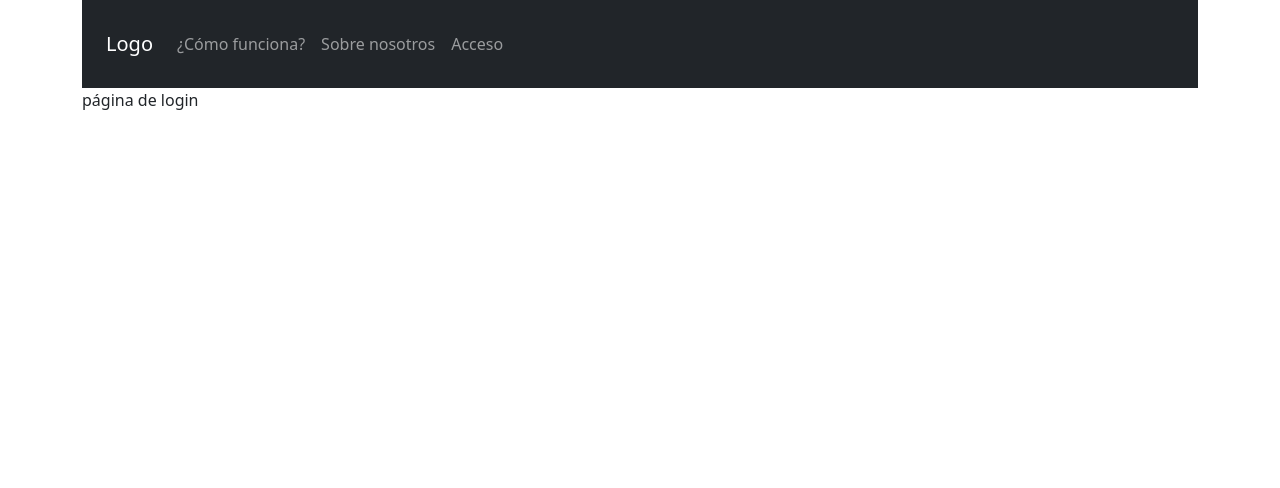
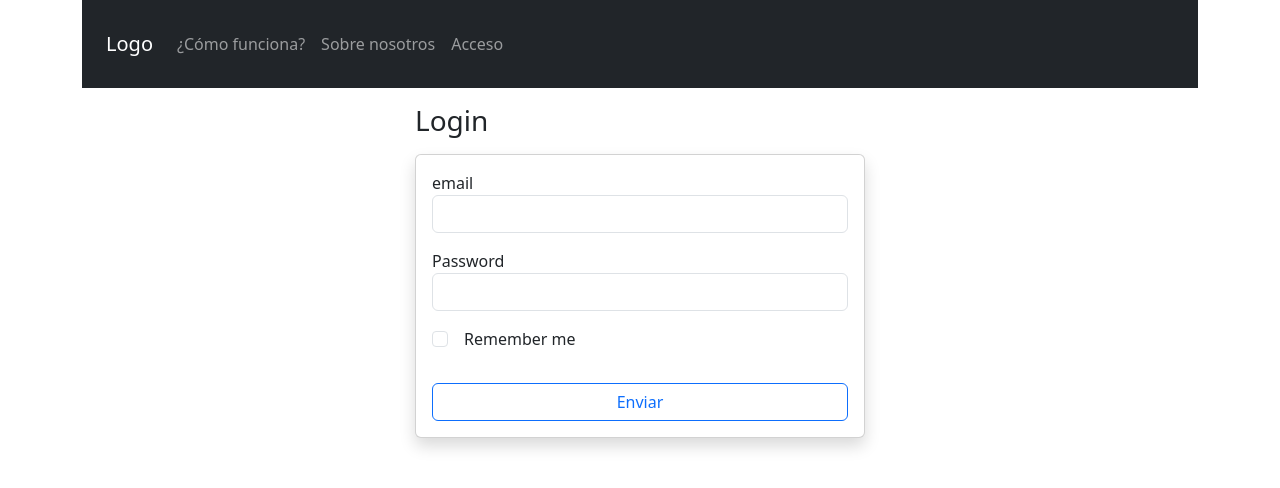
Before and after one commit to lorenahurol/TFM-FrontEnd-app-compartir-gastos, an Angular app in the folder TFM_AppCompartirGastos/: page /login in a window 1280 px wide. Shown: the top 488 px of the page. Built offline with nearby package versions, Linux system fonts and the light colour scheme.

Commit message:
Copletado login y añadido guard basico a las rutas de /home

```diff
--- a/TFM_AppCompartirGastos/src/app/app.routes.ts
+++ b/TFM_AppCompartirGastos/src/app/app.routes.ts
@@ -9,6 +9,7 @@ import { CreateGroupComponent } from './pages/create-group/create-group.componen
 import { LandingComponent } from './pages/landing/landing.component';
 import { ExpenseListComponent } from './pages/expense-list/expense-list.component';
 import { ExpenseViewComponent } from './pages/expense-view/expense-view.component';
+import { authGuard } from './common/guards/auth.guard';
 
 export const routes: Routes = [
   { path: '', redirectTo: '/landing', pathMatch: 'full' },
@@ -23,8 +24,7 @@ export const routes: Routes = [
       { path: 'expenses/:groupId',  component: ExpenseListComponent },
       { path: 'expenses/:groupId/add', component: ExpenseViewComponent },
       { path: 'expenses/:groupId/edit/:expenseId', component: ExpenseViewComponent },
-
-    ],
+    ], canActivate:[authGuard],
   },
   { path: '**', component: Error404Component },
 ];
--- /dev/null
+++ b/TFM_AppCompartirGastos/src/app/common/guards/auth.guard.ts
@@ -0,0 +1,16 @@
+import { inject } from '@angular/core';
+import { CanActivateFn, Router } from '@angular/router';
+
+export const authGuard: CanActivateFn = (route, state) => {
+  const router = inject(Router);
+
+  const token = localStorage.getItem('login_token')
+
+  if (token) {
+    return true
+  } else {
+    alert ('Necesitas estar autenticado')
+    router.navigateByUrl('/login')
+    return false;
+  }
+};
--- a/TFM_AppCompartirGastos/src/app/components/register-form/registerform.component.html
+++ b/TFM_AppCompartirGastos/src/app/components/register-form/registerform.component.html
@@ -1,4 +1,4 @@
-<form class="row g-1" novalidate [formGroup]="inputForm" (ngSubmit)="getDataForm()">
+<form class="row g-1 class card p-3 shadow" novalidate [formGroup]="inputForm" (ngSubmit)="getDataForm()">
 <!-- First Name -->
   <div class="row g-2">
     <div class="col-md-3  label">
@@ -38,9 +38,12 @@
     <div class="col-md-9">
       <div class="input-group has-validation">
         <span class="input-group-text" id="inputGroupPrepend">&#64;</span>
-        <input type="text" class="form-control" id="username" formControlName="username" placeholder="MiguelDeCervantes_1547" required>
+        <input type="text" class="form-control" id="username" formControlName="username" placeholder="MiguelDeCervantes_1547" required (input)="checkUsername($event)">
 
       </div>
+      @if (usernameExists.exists === true){
+        <p class="error-msg">Uix, alguien ya ha cojido este nombre de usuario!</p>
+      }
       @if (checkControl ('username','required')) {
         <p class="error-msg">Campo obligatorio</p>
       }
--- a/TFM_AppCompartirGastos/src/app/components/register-form/registerform.component.ts
+++ b/TFM_AppCompartirGastos/src/app/components/register-form/registerform.component.ts
@@ -12,12 +12,14 @@ import { Router } from '@angular/router';
   styleUrl: './registerform.component.css',
 })
 export class RegisterFormComponent {
-  router = inject (Router)
+  router = inject(Router);
   usersServices = inject(UsersService);
 
   inputForm: FormGroup;
 
   arrInternationalCodes: Array<any> = [];
+
+  usernameExists: { exists: boolean } = { exists: false };
 
   constructor() {
     this.inputForm = new FormGroup(
@@ -46,8 +48,10 @@ export class RegisterFormComponent {
       [this.passwordControl]
     );
   }
-
-  // Función que obtiene los datos del form y los envía al servicio
+  /**
+   *  Método que obtiene los datos del form y los envía al servicio.
+   *  Verifica si
+   */
   async getDataForm(): Promise<void> {
     const newUser = {
       mail: this.inputForm.value.email,
@@ -58,23 +62,33 @@ export class RegisterFormComponent {
       phone: `${this.inputForm.value.country_code} ${this.inputForm.value.telephone}`,
     };
 
-  try {
-    const response = await this.usersServices.createNewUser(newUser)
-    console.log (response)
-    if (!response.token) {
-      alert(response.message)
-    } else {
-      localStorage.setItem('token', response.token!)
-      alert("Usuario creado correctamente")
-      this.router.navigateByUrl('/home')
+    try {
+      const response = await this.usersServices.createNewUser(newUser);
+      if (!response.token) {
+        // Verifica si se recibe error de email duplicado en BBDD
+        if (response.errno === 1062) {
+          const redirect = confirm(
+            `El email ${this.inputForm.value.email} ya existe en base de datos.\n¿Quieres ir a la página de login?`
+          );
+          if (redirect) this.router.navigateByUrl('/login');
+        } else {
+          alert(response.message);
+        }
+      } else {
+        // En caso el registro sea correcto se recibe y almacena el token de login
+        localStorage.setItem('token', response.token!);
+        alert('Usuario creado correctamente');
+        this.router.navigateByUrl('/home');
+      }
+    } catch (error: any) {
+      alert(error.message);
     }
-  } catch (error: any) {
-    alert (error.message)
-  }
     // this.router.navigate (['/home']);
   }
 
-  // Función para la comprobación de todos los validadores
+  /**
+   * Método para la comprobación de todos los validadores
+   */
   checkControl(
     formControlName: string,
     validatorName: string
@@ -85,7 +99,9 @@ export class RegisterFormComponent {
     );
   }
 
-  // Función para verificar que las las dos contraseñas coinciden
+  /**
+   * Método para verificar que las las dos contraseñas coinciden
+   */
   passwordControl(
     formValue: AbstractControl
   ): { passwordControl: boolean } | null {
@@ -100,7 +116,21 @@ export class RegisterFormComponent {
   }
 
   ngOnInit() {
-    // Recupera los valores para los de códigos de país
+    /**
+     * Recupera los valores para los de códigos de país
+     */
     this.arrInternationalCodes = this.usersServices.getAllInternationalCodes();
   }
+
+  /**
+   * Método que veriifica si el username tecleado existe en BBDD
+   */
+  async checkUsername($event: any) {
+    const username = $event.target.value;
+    try {
+      this.usernameExists = await this.usersServices.checkUsename(username);
+    } catch (error: any) {
+      console.log(error.message);
+    }
+  }
 }
--- a/TFM_AppCompartirGastos/src/app/pages/login/login.component.css
+++ b/TFM_AppCompartirGastos/src/app/pages/login/login.component.css
@@ -0,0 +1,4 @@
+.wrapper {
+  max-width: 450px;
+  width: 100%;
+}
--- a/TFM_AppCompartirGastos/src/app/pages/login/login.component.html
+++ b/TFM_AppCompartirGastos/src/app/pages/login/login.component.html
@@ -1 +1,21 @@
-<p>página de login</p>
+<section class=" d-flex justify-content-center">
+  <div class="wrapper">
+
+    <h3 class="mt-3 mb-3">Login</h3>
+    <form action="" class="card p-3 shadow" novalidate="true" #loginForm="ngForm" (ngSubmit)="getDataForm(loginForm)">
+      <div class="mb-3">
+        <label for="mail">email</label>
+        <input type="email" class="form-control" id="mail" name="mail" ngModel>
+      </div>
+      <div class="mb-3">
+        <label for="password">Password</label>
+        <input type="password" class="form-control" id="password" name="password" ngModel>
+      </div>
+      <div class="mb-3 form-check">
+        <input type="checkbox" class="form-check-input me-3" id="rememberMe" name="rememberMe" ngModel>
+        <label for="rememberMe">Remember me</label>
+      </div>
+      <input type="submit" class="btn btn-outline-primary mt-3"  value="Enviar">
+    </form>
+  </div>
+</section>
--- a/TFM_AppCompartirGastos/src/app/pages/login/login.component.ts
+++ b/TFM_AppCompartirGastos/src/app/pages/login/login.component.ts
@@ -1,12 +1,41 @@
-import { Component } from '@angular/core';
+import { Component, inject } from '@angular/core';
+import { FormsModule } from '@angular/forms';
+import { AuthService } from '../../services/auth.service';
+import { Router } from '@angular/router';
 
 @Component({
   selector: 'app-login',
   standalone: true,
-  imports: [],
+  imports: [FormsModule],
   templateUrl: './login.component.html',
-  styleUrl: './login.component.css'
+  styleUrl: './login.component.css',
 })
 export class LoginComponent {
 
+  authServices = inject(AuthService)
+  router = inject (Router)
+
+  async getDataForm(loginForm: any) {
+    let loginBody = loginForm.value
+    if (!loginBody.mail || !loginBody.password) {
+      alert("Los campos email y contraseña son obligatorios")
+    } else {
+
+      // configura manualmente el valor de rememberMe en caso no haya sido tocado por el usuario
+      if (loginBody.rememberMe === "")
+        loginBody.rememberMe = false
+      try {
+        let response = await this.authServices.login(loginBody)
+        localStorage.setItem('login_token', response.token!)
+        this.router.navigateByUrl ('/home')
+      } catch (err: any) {
+        alert (err.error.error)
+      }
+    }
+  }
+
+  ngOnInit() {
+    if (localStorage.getItem('login_token')) this.router.navigateByUrl('/home')
+  }
+
 }
--- /dev/null
+++ b/TFM_AppCompartirGastos/src/app/services/auth.service.ts
@@ -0,0 +1,47 @@
+import { HttpClient } from '@angular/common/http';
+import { Injectable, inject } from '@angular/core';
+import { environment } from '../../environments/environments';
+import { lastValueFrom } from 'rxjs';
+
+type LoginBody = {
+  mail: string;
+  password: string;
+  rememberMe: boolean;
+};
+
+type LoginResponse = {
+  message?: string;
+  error?: string;
+  errno?: number;
+  token?: string;
+};
+
+@Injectable({
+  providedIn: 'root',
+})
+export class AuthService {
+  private httpClient = inject(HttpClient);
+
+  // URL de entorno
+  private API_URL: string | undefined;
+
+  constructor() {
+    this.API_URL = environment.API_URL;
+  }
+
+  /**
+   * Logs in a user by sending a POST request to the /login endpoint.
+   *
+   * @param {loginBody} loginBody - The login data containing email and password.
+   * @returns {Promise<loginResponse>} - A promise that resolves to the response of the login request.
+   */
+  login(loginBody: LoginBody): Promise<LoginResponse> {
+    return lastValueFrom(
+      this.httpClient.post<LoginResponse>(`${this.API_URL}/login`, loginBody)
+    );
+  }
+
+  checkToken() {
+
+  }
+}
```
Also changed, not shown: TFM_AppCompartirGastos/src/app/services/users.service.ts (+20 -13 lines), 2 other files (tests, documents, lock files or other folders).
